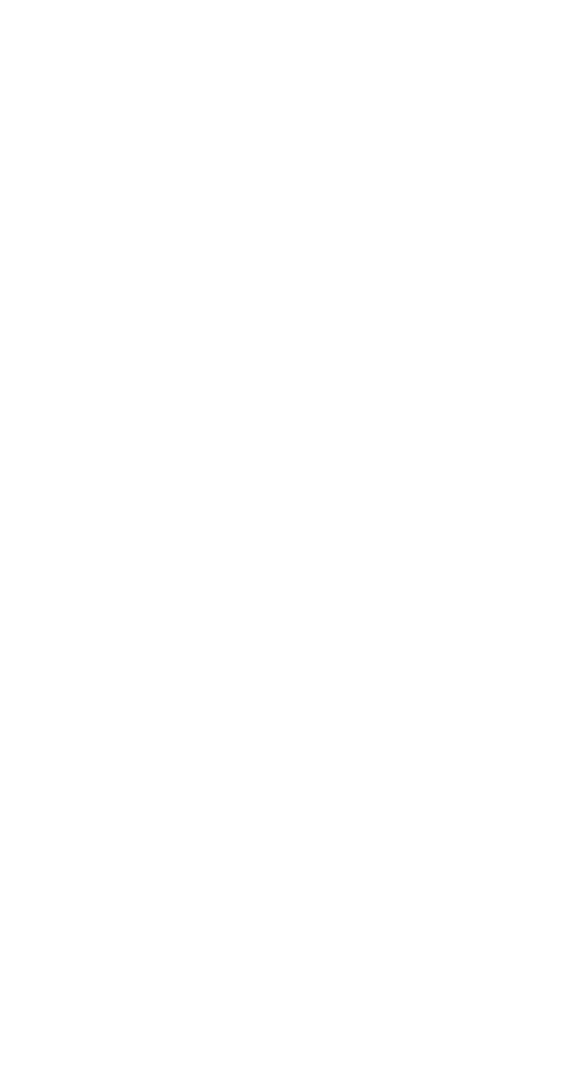
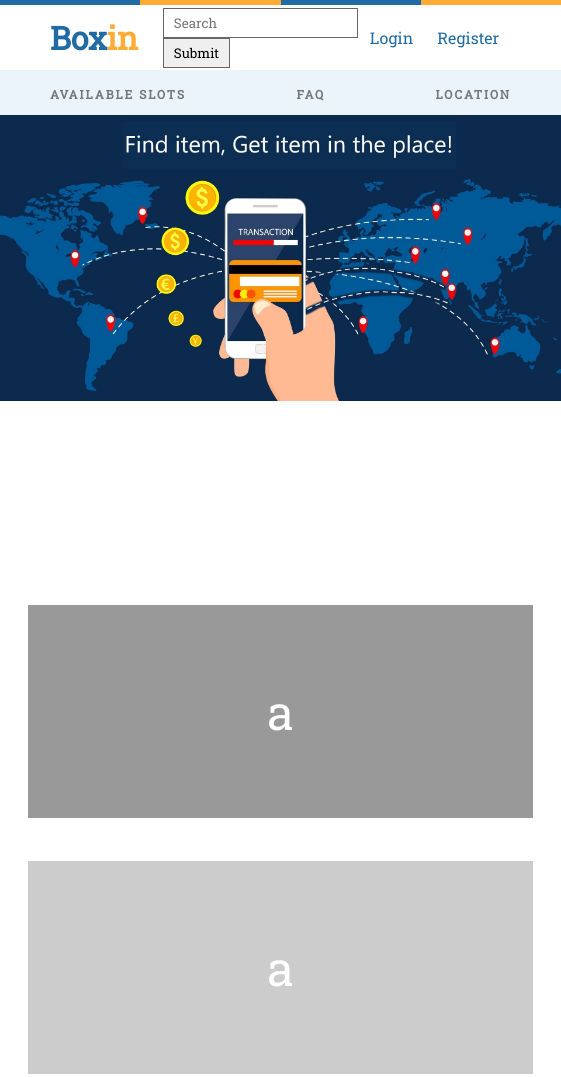
Before and after one commit to pinodo/Boxin, a website: page views/index.html in a window 390 px wide. Shown: the top 1077 px of the page, 561 px wide, since content can reach past the window. Before the commit the page ends 844 px from the top, so only its background shows below. Drawn offline with nearby package versions, Linux system fonts and the light colour scheme.

Commit message:
11 Mar 2021: Main page <html, css (aos)>

```diff
--- a/package.json
+++ b/package.json
@@ -25,6 +25,7 @@
     "dotenv": "^8.2.0",
     "express": "^4.17.1",
     "express-session": "^1.17.1",
+    "jquery": "^3.6.0",
     "morgan": "^1.10.0",
     "multer": "^1.4.2",
     "mysql2": "^2.2.5",
--- a/script/index.js
+++ b/script/index.js
@@ -0,0 +1,3 @@
+window.addEventListener("load", function (event) {
+  AOS.init();
+});
--- /dev/null
+++ b/style/common.css
@@ -0,0 +1,131 @@
+@import url("https://fonts.googleapis.com/css2?family=Roboto+Slab&display=swap");
+
+* {
+  margin: 0;
+  padding: 0;
+  box-sizing: border-box;
+  list-style: none;
+  text-decoration: none;
+  font-family: "Roboto Slab", sans-serif;
+}
+
+/* padding: 50px */
+
+.wrapper .multi_color_border {
+  width: 100%;
+  height: 5px;
+  background: linear-gradient(
+    to right,
+    #206ba4 0%,
+    #206ba4 25%,
+    #ffab35 25%,
+    #ffab35 50%,
+    #206ba4 50%,
+    #206ba4 75%,
+    #ffab35 75%,
+    #ffab35 100%
+  );
+}
+
+.wrapper .top_nav {
+  width: 100%;
+  height: 65px;
+  background: #fff;
+  padding: 0 50px;
+  display: flex;
+  justify-content: space-between;
+  align-items: center;
+}
+
+.wrapper .top_nav .left {
+  display: flex;
+  align-items: center;
+}
+
+.wrapper .top_nav .left .logo p {
+  font-size: 2rem;
+  font-weight: bold;
+  color: #ffab35;
+  margin-right: 25px;
+  font-family: "Roboto Slab", sans-serif;
+}
+
+.wrapper .top_nav .left .logo p span {
+  font-size: 2rem;
+  font-family: "Roboto Slab", sans-serif;
+  color: #206ba4;
+}
+
+.wrapper .top_nav .left .search_bar input[type="text"],
+.wrapper .top_nav .left .search_bar button {
+  border: 1px solid #666666;
+  padding: 5px 10px;
+  outline: none;
+}
+
+.wrapper .top_nav .left .search_bar button {
+  cursor: pointer;
+}
+
+.wrapper .top_nav .left .search_bar input[type="text"]:focus {
+  border: 1px solid #206ba4;
+}
+
+.wrapper .top_nav .left .search_bar button:hover {
+  background-color: #bbd9ee;
+}
+
+.wrapper .top_nav .left .search_bar button:active {
+  background-color: #206ba4;
+  color: #fff;
+}
+
+.wrapper .top_nav .right ul {
+  display: flex;
+}
+
+.wrapper .top_nav .right ul li {
+  margin: 0 12px;
+}
+
+.wrapper .top_nav .right ul li a {
+  color: #206ba4;
+}
+
+.wrapper .top_nav .right ul li a:hover {
+  color: #ffab35;
+}
+
+.wrapper .bottom_nav {
+  width: 100%;
+  background: #ebf4fa;
+  height: 45px;
+  padding: 0 50px;
+}
+
+.wrapper .bottom_nav ul {
+  width: 100%;
+  height: 45px;
+  display: flex;
+  justify-content: space-between;
+  align-items: center;
+}
+
+.wrapper .bottom_nav ul li a {
+  color: #777777;
+  letter-spacing: 2px;
+  text-transform: uppercase;
+  font-size: 12px;
+  font-weight: bold;
+}
+
+.wrapper .bottom_nav ul li a:hover {
+  color: #000;
+}
+
+footer {
+  background-color: #473e3f;
+  color: #fff;
+  text-align: center;
+  padding: 15px;
+}
--- /dev/null
+++ b/style/index.css
@@ -0,0 +1,98 @@
+.content {
+  display: grid;
+  height: 100%;
+  width: 100%;
+  grid-template-columns: 1fr 1fr;
+  /* rows: nav, main, contents, footer */
+  grid-template-rows: 0.2fr 1.5fr 1.2fr 1.2fr 1.2fr 0.4fr;
+  grid-template-areas:
+    "nav nav"
+    "main main"
+    "image1 content1"
+    "content2 image2"
+    "image3 content3"
+    "footer footer";
+  grid-gap: 0.2rem;
+  font-family: "Roboto Slab", sans-serif;
+}
+
+main img {
+  width: 100%;
+  margin-top: -0.2rem;
+  margin-bottom: -0.2rem;
+}
+
+#nav {
+  grid-area: nav;
+}
+
+main {
+  grid-area: main;
+  background: #fff;
+}
+
+#image1 {
+  grid-area: image1;
+  background: #999;
+}
+
+#content1 {
+  grid-area: content1;
+  background: #ccc;
+}
+
+#content2 {
+  grid-area: content2;
+  background: #ccc;
+}
+
+#image2 {
+  grid-area: image2;
+  background: #999;
+}
+
+#image3 {
+  grid-area: image3;
+  background: #999;
+}
+
+#content3 {
+  grid-area: content3;
+  background: #ccc;
+}
+
+footer {
+  grid-area: footer;
+  text-align: center;
+  vertical-align: middle;
+}
+
+/* AOS */
+.box {
+  width: 90%;
+  margin: 20px auto;
+  max-height: 500px;
+  padding: 75px 20px;
+  background: #ccc;
+  text-align: center;
+  color: #fff;
+  font-size: 3em;
+}
+
+/* Media query */
+@media only screen and (max-width: 550px) {
+  .content {
+    grid-template-columns: 1fr;
+    grid-template-rows: 0.4fr 2.2fr 1.2fr 1.2fr 1.2fr 1.2fr 1.2fr 1.2fr 0.8fr;
+    grid-template-areas:
+      "nav"
+      "main"
+      "image1"
+      "content1"
+      "content2"
+      "image2"
+      "image3"
+      "content3"
+      "footer";
+  }
+}
--- a/views/index.html
+++ b/views/index.html
@@ -5,9 +5,68 @@
     <meta http-equiv="X-UA-Compatible" content="IE=edge" />
     <meta name="viewport" content="width=device-width, initial-scale=1.0" />
     <title>Boxin | Sell or Buy items</title>
+    <link rel="stylesheet" href="../style/common.css" />
+    <link rel="stylesheet" href="../style/index.css" />
+    <link href="https://unpkg.com/aos@2.3.1/dist/aos.css" rel="stylesheet" />
+    <script src="../script/index.js"></script>
+    <script src="https://unpkg.com/aos@2.3.1/dist/aos.js"></script>
   </head>
   <body>
-    <header></header>
-    <ul></ul>
+    <div class="wrapper">
+      <!-- Main Contents -->
+      <article class="content">
+        <!-- Header & Navbar -->
+        <div id="nav">
+          <div class="multi_color_border"></div>
+          <div class="top_nav">
+            <div class="left">
+              <div class="logo">
+                <a href="#"
+                  ><p><span>Box</span>in</p></a
+                >
+              </div>
+              <div class="search_bar">
+                <input type="text" placeholder="Search" />
+                <button type="submit">Submit</button>
+              </div>
+            </div>
+            <div class="right">
+              <ul>
+                <li><a href="#">Login</a></li>
+                <li><a href="#">Register</a></li>
+              </ul>
+            </div>
+          </div>
+          <div class="bottom_nav">
+            <ul>
+              <li><a href="./available.html">Available Slots</a></li>
+              <li><a href="./faq.html">FAQ</a></li>
+              <li><a href="./location.html">Location</a></li>
+            </ul>
+          </div>
+        </div>
+        <main>
+          <img
+            src="../resources/img/transaction.jpg"
+            class="inline-photo show-on-scroll"
+          />
+        </main>
+        <div id="image1" class="box" data-aos="zoom-in">a</div>
+        <div id="content1" class="box" data-aos="zoom-in-up">a</div>
+        <div id="content2" class="box" data-aos="flip-up">b</div>
+        <div id="image2" class="box" data-aos="flip-down">b</div>
+        <div id="image3" class="box" data-aos="slide-left">c</div>
+        <div id="content3" class="box" data-aos="slide-left">c</div>
+        <!-- Footer -->
+        <footer>
+          <p>&copy; 2021 Boxin Corporation. All rights reserved.</p>
+          <br />
+          <p>Location: 7777 Nowhere, BC, A0A Z9Z</p>
+        </footer>
+      </article>
+    </div>
+    <script>
+      AOS.init();
+    </script>
   </body>
 </html>
```
Also changed, not shown: views/available.html (added, +46 -0 lines), views/faq.html (added, +46 -0 lines), views/location.html (added, +46 -0 lines), resources/img/transaction.jpg (added), style/available.css (added), style/faq.css (added), style/location.css (added), style/style.css (deleted), 1 other file.
